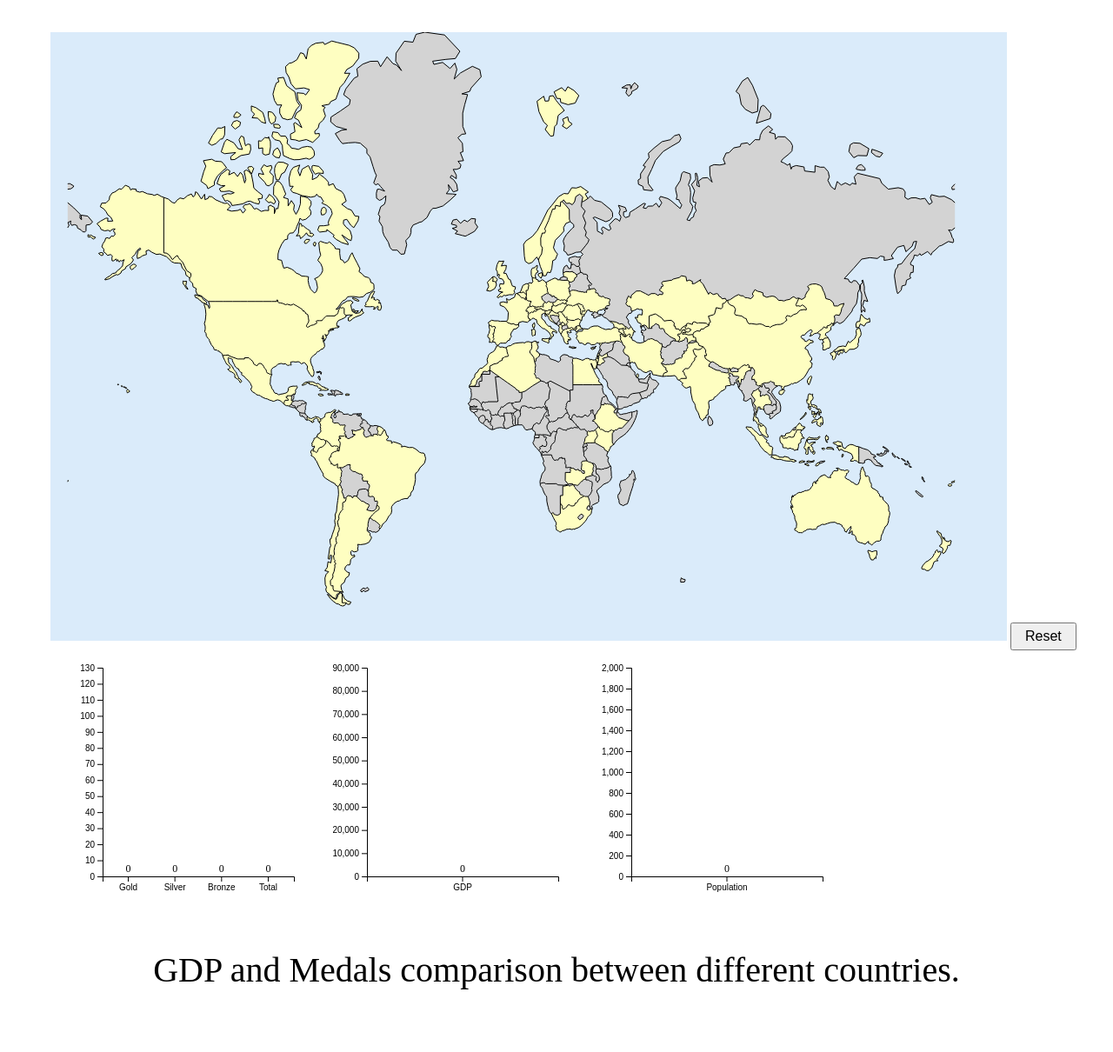
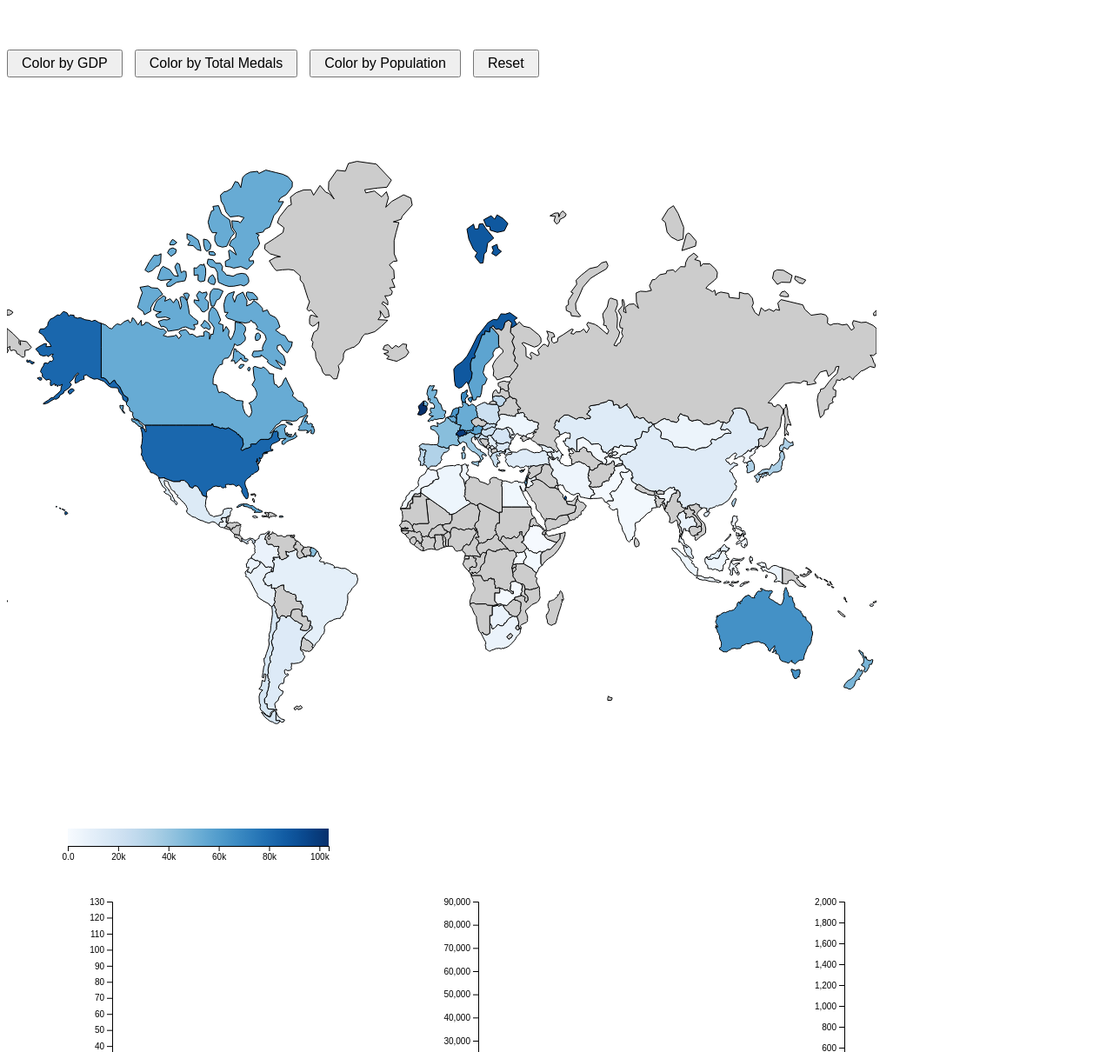
Before and after one commit to Tian1143/INFO5100-Project_2, a plain HTML site: page index.html in a window 1280 px wide. Shown: the part 90-1300 px from the top of the page at 87% size. Drawn offline with nearby package versions, Linux system fonts and the light colour scheme; no server answers.

Commit message:
add color

```diff
--- a/index.html
+++ b/index.html
@@ -3,22 +3,62 @@
 <head>
     <meta charset="UTF-8">
     <meta name="viewport" content="width=device-width, initial-scale=1.0">
-    <title>Project 2 with Pan and Zoom</title>
+    <title>Interactive Map with Glow Effect and Charts</title>
     <script src="https://d3js.org/d3.v7.min.js"></script>
     <script src="https://unpkg.com/topojson@3"></script>
     <style>
         .country {
-            fill: lightgrey;
             cursor: pointer;
+            stroke: #000;
         }
+
+        .tooltip {
+            position: absolute;
+            text-align: center;
+            width: 120px;
+            height: auto;
+            padding: 5px;
+            font: 12px sans-serif;
+            background: lightsteelblue;
+            border: 0px;
+            border-radius: 8px;
+            pointer-events: none;
+        }
+
+        .glow {
+            filter: url(#glow);
+        }
+
+        .button-container {
+            margin: 10px 0;
+        }
+
+        .color-button {
+            padding: 5px 15px;
+            font-size: 16px;
+            cursor: pointer;
+            margin-right: 10px;
+        }
+
+        .reset-button {
+            padding: 5px 15px;
+            font-size: 16px;
+            cursor: pointer;
+            margin: 10px 0;
+        }
+
+        #charts {
+            display: flex;
+            justify-content: space-around;
+            margin-top: 20px;
+        }
+
 
         .country.medal {
             fill: rgb(254, 254, 193);
         }
 
-        .country:hover {
-            fill: rgb(255, 178, 34);
-        }
+
 
         .tooltip {
             position: absolute;
@@ -107,26 +147,37 @@
 </head>
 <body>
     <p class="title">Olympic Participation and Medal Wins by Country on 2023</p>
-    <svg id="worldMap" height="700" width="1100" style="background-color: rgb(218, 235, 250); margin-left: 50px;"></svg>
+    <div class="button-container">
+        <button class="color-button" onclick="applyColorScheme('gdp')">Color by GDP</button>
+        <button class="color-button" onclick="applyColorScheme('total')">Color by Total Medals</button>
+        <button class="color-button" onclick="applyColorScheme('population')">Color by Population</button>
         <button class="reset-button" onclick="resetZoom()">Reset</button>
+    </div>
+    <svg id="worldMap" height="800" width="1000">
 
-    <div style="margin-left: 50px;">
-    <svg id="medalChart" height="300" width="300" ></svg><!--style="margin-left: 60px; margin-top: 10px;"-->
-    <svg id="gdpChart" height="300" width="300"></svg><!--style="margin-left: 60px; margin-top: 10px;"-->
-    <svg id="populationChart" height="300" width="300" ></svg><!--style="margin-left: 60px; margin-top: 10px;"-->
+        <defs>
+            <filter id="glow" x="-50%" y="-50%" width="200%" height="200%">
+                <feGaussianBlur stdDeviation="4" result="coloredBlur" />
+                <feMerge>
+                    <feMergeNode in="coloredBlur" />
+                    <feMergeNode in="SourceGraphic" />
+                </feMerge>
+            </filter>
+        </defs>
+    </svg>
+    <svg id="legend" width="350" height="60" style="margin-left: 50px; margin-top: 20px;"></svg>
+    <div id="charts">
+        <svg id="medalChart" height="300" width="300"></svg>
+        <svg id="gdpChart" height="300" width="300"></svg>
+        <svg id="populationChart" height="300" width="300"></svg>
     </div>
-    <p class="title">GDP and Medals comparison between different countries.</p>
+    <p class="title">GDP and Medals comparision between different countries.</p>
     <svg id="lineGraph" height="700" width="1000" style="margin-left: 50px;"></svg>
     <div id="button-bar"></div>
     <script>
         const svgMap = d3.select("#worldMap");
         const widthMap = svgMap.attr("width");
         const heightMap = svgMap.attr("height");
-        const marginMap = { top: 20, right: 20, bottom: 20, left: 20 };
-        const mapWidth = widthMap - marginMap.left - marginMap.right;
-        const mapHeight = heightMap - marginMap.top - marginMap.bottom;
-
-
         const mapViewport = svgMap.append("g");
 
         const tooltip = d3.select("body").append("div").attr("class", "tooltip").style("opacity", 0);
@@ -134,44 +185,54 @@
         let maxMedals = 130;
         let maxGDP = 90000;
         let maxPopulation = 2000;
+        let countries;
 
-        const mapData = async function() {
+        const mapData = async function () {
             const world = await d3.json("countries_with_medals_no_antarctica.json");
 
-            const countries = topojson.feature(world, world.objects.countries);
-            const countriesMesh = topojson.mesh(world, world.objects.countries);
+            countries = topojson.feature(world, world.objects.countries);
 
-            const projection = d3.geoMercator().fitSize([mapWidth, mapHeight], countries);
+            countries.features.forEach(country => {
+                const props = country.properties;
+                maxGDP = Math.max(maxGDP, props.gdp || 0);
+                maxMedals = Math.max(maxMedals, props.total || 0);
+                maxPopulation = Math.max(maxPopulation, props.population || 0);
+            });
+
+            const projection = d3.geoMercator().fitSize([widthMap, heightMap], countries);
             const path = d3.geoPath().projection(projection);
 
             mapViewport.selectAll("path.country")
                 .data(countries.features)
                 .join("path")
-                .attr("class", d => d.properties.total > 0 ? "country medal" : "country")
+                .attr("class", "country")
                 .attr("d", path)
                 .on("mouseover", (event, d) => {
+
                     tooltip.transition().duration(200).style("opacity", .9);
                     tooltip.html(`${d.properties.name}`)
                         .style("left", (event.pageX + 10) + "px")
                         .style("top", (event.pageY - 28) + "px");
+
+
+                    d3.select(event.target).classed("glow", true);
                 })
-                .on("mouseout", () => tooltip.transition().duration(500).style("opacity", 0))
+                .on("mouseout", (event, d) => {
+                    // 隐藏工具提示
+                    tooltip.transition().duration(500).style("opacity", 0);
+
+                    // 移除光晕效果
+                    d3.select(event.target).classed("glow", false);
+                })
                 .on("click", (event, d) => {
                     displayMedalChart(d.properties);
                     displayGdpChart(d.properties);
                     displayPopulationChart(d.properties);
-
-                    // Zoom into the selected country
                     zoomToCountry(d);
                 });
 
-            mapViewport.append("path")
-                .datum(countriesMesh)
-                .attr("fill", "none")
-                .attr("d", path)
-                .attr("stroke", "black")
-                .attr("stroke-width", 1);
-
+            // Set initial color scheme
+            applyColorScheme('gdp');
 
             const zoom = d3.zoom()
                 .scaleExtent([1, 10])
@@ -181,37 +242,98 @@
 
             svgMap.call(zoom);
 
-
+            // Function to zoom into a selected country
             function zoomToCountry(countryData) {
                 const [[x0, y0], [x1, y1]] = path.bounds(countryData);
-                const countryWidth = x1 - x0;
-                const countryHeight = y1 - y0;
-                const scale = Math.max(1, Math.min(8, 0.9 / Math.max(countryWidth / mapWidth, countryHeight / mapHeight)));
+                const scale = Math.max(1, Math.min(8, 0.9 / Math.max((x1 - x0) / widthMap, (y1 - y0) / heightMap)));
                 const translate = [
-                    mapWidth / 2 - scale * (x0 + x1) / 2,
-                    mapHeight / 2 - scale * (y0 + y1) / 2
+                    widthMap / 2 - scale * (x0 + x1) / 2,
+                    heightMap / 2 - scale * (y0 + y1) / 2
                 ];
-
                 svgMap.transition()
                     .duration(750)
-                    .call(
-                        zoom.transform,
-                        d3.zoomIdentity.translate(translate[0], translate[1]).scale(scale)
-                    );
+                    .call(zoom.transform, d3.zoomIdentity.translate(translate[0], translate[1]).scale(scale));
             }
 
-
-            window.resetZoom = function() {
-
-                svgMap.transition()
-                    .duration(750)
-                    .call(zoom.transform, d3.zoomIdentity);
-
-
+            // Function to reset zoom and reset charts
+            window.resetZoom = function () {
+                svgMap.transition().duration(750).call(zoom.transform, d3.zoomIdentity);
                 displayMedalChart({ gold: 0, silver: 0, bronze: 0, total: 0 });
                 displayGdpChart({ gdp: 0 });
                 displayPopulationChart({ population: 0 });
+            };
+        };
+
+        function applyColorScheme(indicator) {
+            let colorScale, minValue, maxValue;
+
+            if (indicator === 'gdp') {
+                colorScale = d3.scaleSequential(d3.interpolateBlues).domain([0, maxGDP]);
+                minValue = 0;
+                maxValue = maxGDP;
+            } else if (indicator === 'total') {
+                colorScale = d3.scaleSequential(d3.interpolateOranges).domain([0, maxMedals]);
+                minValue = 0;
+                maxValue = maxMedals;
+            } else if (indicator === 'population') {
+                colorScale = d3.scaleSequential(d3.interpolateGreens).domain([0, maxPopulation]);
+                minValue = 0;
+                maxValue = maxPopulation;
             }
+
+            mapViewport.selectAll("path.country")
+                .transition()
+                .duration(500)
+                .attr("fill", d => {
+                    const value = d.properties[indicator] || 0;
+                    return value > 0 ? colorScale(value) : "#ccc";
+                });
+
+            // Draw the legend
+            drawLegend(colorScale, minValue, maxValue, "legend");
+        }
+
+        function drawLegend(colorScale, minValue, maxValue, legendId) {
+            const legendWidth = 300;
+            const legendHeight = 20;
+
+            const legendSvg = d3.select(`#${legendId}`);
+            legendSvg.selectAll("*").remove();
+
+            const legendScale = d3.scaleLinear()
+                .domain([minValue, maxValue])
+                .range([0, legendWidth]);
+
+            const legendGradient = legendSvg.append("defs")
+                .append("linearGradient")
+                .attr("id", `${legendId}-gradient`)
+                .attr("x1", "0%")
+                .attr("x2", "100%")
+                .attr("y1", "0%")
+                .attr("y2", "0%");
+
+            const steps = 100;
+            const stepValues = d3.range(steps + 1).map(d => minValue + (d * (maxValue - minValue) / steps));
+            stepValues.forEach((value, index) => {
+                legendGradient.append("stop")
+                    .attr("offset", `${(index / steps) * 100}%`)
+                    .attr("stop-color", colorScale(value));
+            });
+
+            legendSvg.append("rect")
+                .attr("x", 20)
+                .attr("y", 20)
+                .attr("width", legendWidth)
+                .attr("height", legendHeight)
+                .style("fill", `url(#${legendId}-gradient)`);
+
+            const legendAxis = d3.axisBottom(legendScale)
+                .ticks(5)
+                .tickFormat(d3.format(".2s"));
+
+            legendSvg.append("g")
+                .attr("transform", `translate(20,${20 + legendHeight})`)
+                .call(legendAxis);
         }
 
         function createChart(svgSelector, data, maxValue, color) {
@@ -240,7 +362,6 @@
             chart.append("g")
                 .call(d3.axisLeft(yScale));
 
-
             chart.selectAll(".bar")
                 .data(data)
                 .join("rect")
@@ -251,17 +372,17 @@
                 .attr("height", d => height - yScale(d.value))
                 .attr("fill", color);
 
-
             chart.selectAll(".label")
                 .data(data)
                 .join("text")
                 .attr("class", "label")
                 .attr("x", d => xScale(d.category) + xScale.bandwidth() / 2)
                 .attr("y", d => yScale(d.value) - 5)
+                .attr("text-anchor", "middle")
                 .text(d => d.value);
         }
 
-        function displayMedalChart(data = {gold: 0, silver: 0, bronze: 0, total: 0}) {
+        function displayMedalChart(data = { gold: 0, silver: 0, bronze: 0, total: 0 }) {
             const medalData = [
                 { category: "Gold", value: data.gold || 0 },
                 { category: "Silver", value: data.silver || 0 },
@@ -271,22 +392,21 @@
             createChart("#medalChart", medalData, maxMedals, "steelblue");
         }
 
-        function displayGdpChart(data = {gdp: 0}) {
+        function displayGdpChart(data = { gdp: 0 }) {
             const gdpData = [{ category: "GDP", value: data.gdp || 0 }];
             createChart("#gdpChart", gdpData, maxGDP, "green");
         }
 
-        function displayPopulationChart(data = {population: 0}) {
+        function displayPopulationChart(data = { population: 0 }) {
             const populationData = [{ category: "Population", value: data.population || 0 }];
             createChart("#populationChart", populationData, maxPopulation, "orange");
         }
 
-
         displayMedalChart();
         displayGdpChart();
         displayPopulationChart();
+        mapData();
 
-        mapData();
 
         // Line Graph
         const olympic = async () => {
```
Lines whose indentation alone changed are shown as unchanged.
